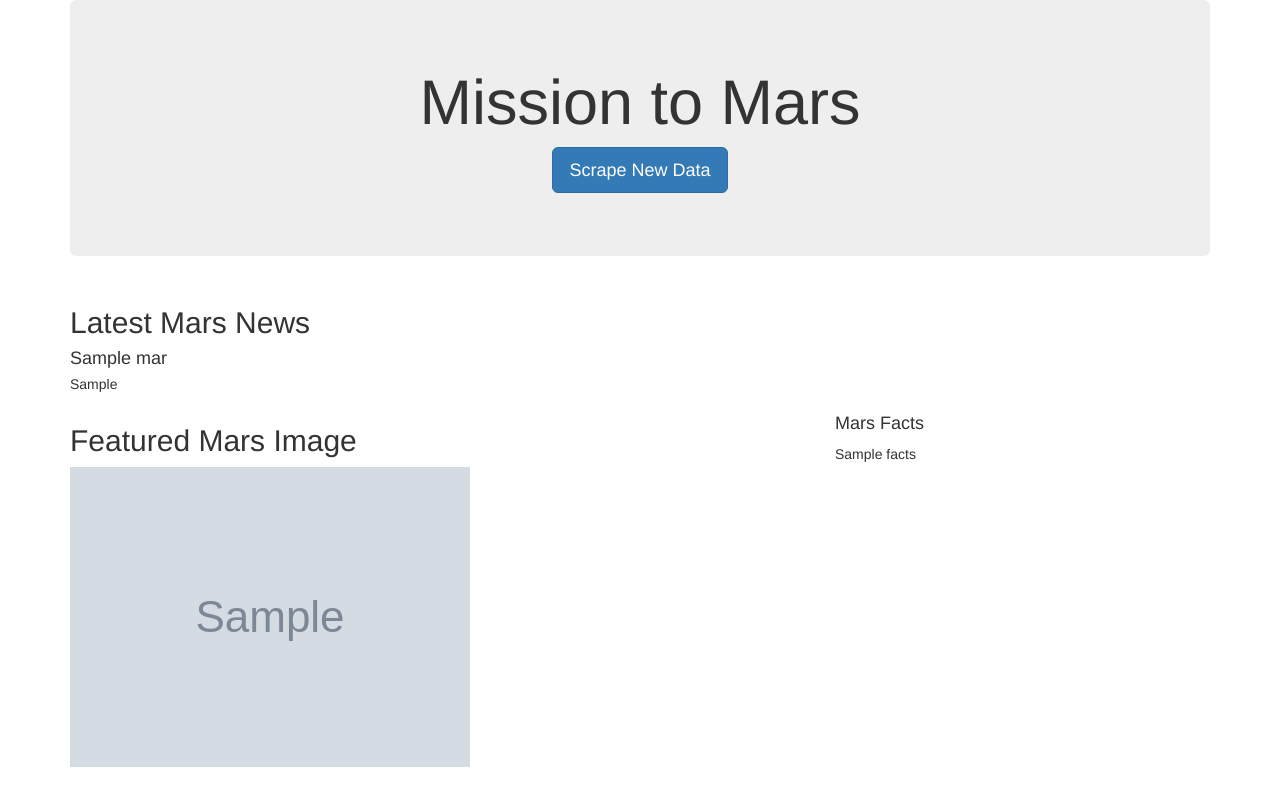
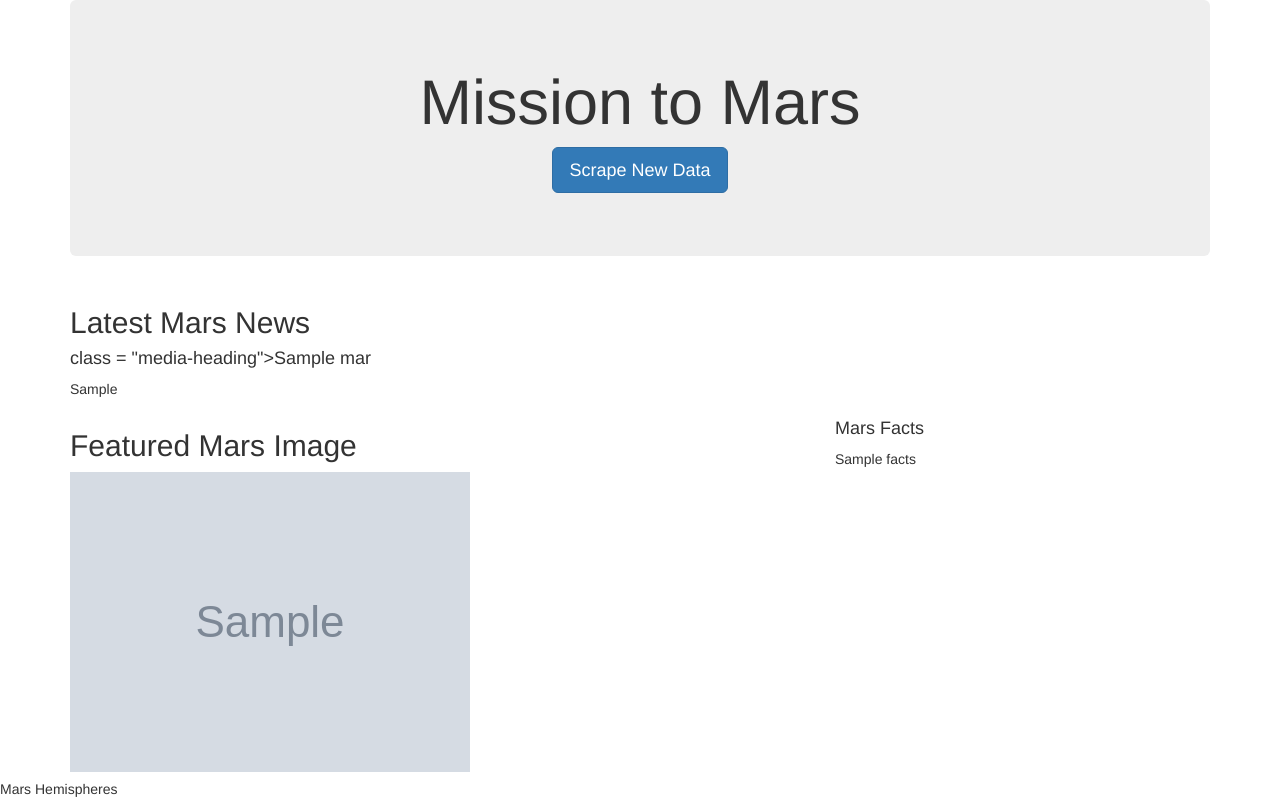
Before and after one commit to lawrencegoodwyn/Mission-to-Mars, a Flask app: page / in a window 1280 px wide. Shown: the top 804 px of the page. Before the commit the page ends 767 px from the top, so only its background shows below. Run offline with Flask 2, Linux system fonts and the light colour scheme; grey boxes marked "Sample" are stand-in pictures; a database or web service that is not in the repository returns one stand-in record (values such as "Sample title"); some libraries are stand-ins or nearby versions.

Commit message:
Code input for Hemispheres but wont load/scrape

```diff
--- a/templates/index.html
+++ b/templates/index.html
@@ -23,15 +23,18 @@
         <div class="col-md-12">
         <div class="media">
             <div class="media-body">
-              <h2>Latest Mars News</h2>
-              <h4 class="media-heading">{{ mars.news_title }}</h4>
-              <p>{{ mars.news_paragraph }}</p>
+                <h2>Latest Mars News</h2>
+                <h4> class = "media-heading">{{mars.news_title}} </h4>
+                <p>{{ mars.news_paragraph }}</p>
             </div>
+
         </div>
         </div>
     </div>
     <!-- Section for Featured Image and Facts table -->
+    <!--First Level-->
     <div class="row" id="mars-featured-image">
+        <!--Second Level-->
         <div class="col-md-8">
         <h2>Featured Mars Image</h2>
         <img
@@ -40,8 +43,9 @@
             alt="Responsive image"
         />
         </div>
-        <div class="col-md-4">
+
         <!-- Mars Facts -->
+        <div class="col-md-4"></div>
         <div class="row" id="mars-facts">
             <h4>Mars Facts</h4>
             {{ mars.facts | safe }}
@@ -49,5 +53,10 @@
         </div>
     </div>
     </div>
+    <!--Mars Hemispheres-->
+    <div><h5>Mars Hemispheres</h5>
+        <img src="{{mars.hemispheres}}" class="img-responsive" />
+    </div>
+
 </body>
 </html>
```
Also changed, not shown: Mission_to_Mars_Challenge.py (+0 -92 lines).
